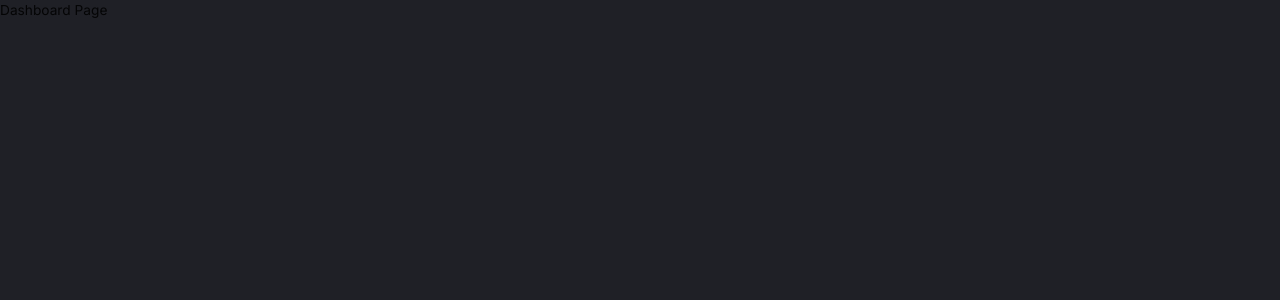
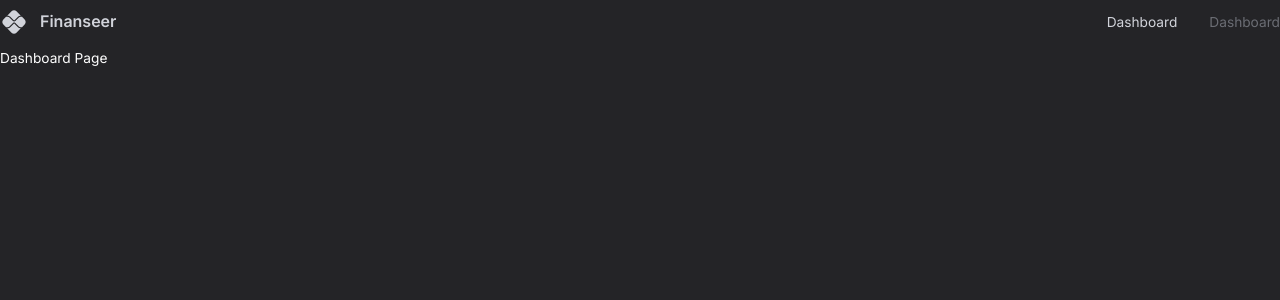
Before and after one commit to danielandersonBC96/Project-React-Vite--Dashboard-Full-Stack-Dev-, a React (Vite) app: page / in a window 1280 px wide. Shown: the top 300 px of the page. Built offline with nearby package versions, Linux system fonts and the light colour scheme.

Commit message:
Dashboard Layout

```diff
--- a/src/App.tsx
+++ b/src/App.tsx
@@ -4,6 +4,7 @@
 import CssBaseline from '@mui/material/CssBaseline';
 import { Box } from "@mui/material"
 import { BrowserRouter, Route , Routes } from 'react-router-dom';
+import Navbar from '@/Pages/navbar'
 
 function App() {
 
@@ -18,6 +19,7 @@
          height={'100%'}
          padding={'1rem 2rem 4rem 2 rem '}
          >
+          <Navbar/>
             <Routes >
                <Route path='/' element={<div> Dashboard Page</div>}/>
                <Route path='/predictions' element={ <div> Prediction Page</div>}/>
--- /dev/null
+++ b/src/Components/FlexBetween..tsx
@@ -0,0 +1,11 @@
+import { Box } from '@mui/material'
+import {styled} from '@mui/system'
+
+const FlexBetween = styled (Box)({
+  display : 'flex',
+  justifyContent :  'space-between',
+  alignItems:  'Center'
+
+})
+
+export default FlexBetween
--- /dev/null
+++ b/src/Pages/navbar/index.tsx
@@ -0,0 +1,74 @@
+import { useState} from  'react';
+import { Link } from 'react-router-dom';
+import { Box, Typography, useTheme} from '@mui/material'
+import FlexBetween from '@/Components/FlexBetween.';
+import PixIcon from "@mui/icons-material/Pix"
+
+type Props= {
+
+}
+
+const Navbar = ( props: Props) => {
+
+     const { palette} = useTheme()
+     const [selected, setSelected] =  useState('Dashboard')
+
+     return <FlexBetween
+              mb={'0.25rem'}
+              p={'0.5rem  0rem '}
+             color={palette.grey['300']}
+             >
+
+                {/* LEFT SIDE */}
+
+                <FlexBetween gap={'0.75rem'}>
+                    <PixIcon
+                    sx={{
+                        fontSize: "28px"
+                    }}
+                    />
+                    <Typography
+                    variant='h4'
+                    fontSize={'16px'}
+                    >
+                         Finanseer
+                    </Typography>
+                </FlexBetween>
+
+                {/* RIGHT SIDE */}
+
+                <FlexBetween
+                gap={'2rem'}
+                >
+                    <Box sx={{ "&:houver":{ color: palette.primary['100']}}}>
+                        <Link
+                        to={'/'}
+                        onClick={() => setSelected("Dashboard")}
+                        style={{
+
+                            color: selected === "Dashboard" ? "inherit" : palette.grey[700],
+                            textDecoration: 'inherit'
+                        }}
+                        >
+                           Dashboard
+                        </Link>
+                    </Box>
+                    <Box sx={{ "&:houver":{ color: palette.primary['100']}}}>
+                        <Link
+                        to={'/predictions'}
+                        onClick={() => setSelected("predictions")}
+                        style={{
+
+                            color: selected === "predictions" ? "inherit" : palette.grey[700],
+                            textDecoration: 'inherit'
+                        }}
+                        >
+                           Dashboard
+                        </Link>
+                    </Box>
+
+                </FlexBetween>
+            </FlexBetween>
+}
+
+export default Navbar ;
--- a/src/index.css
+++ b/src/index.css
@@ -7,7 +7,8 @@
   height: 100%;
   width: 100%;
   font-family: "Inter", sans-serif;
-  background-color: #1f2026;
+  background-color:  #242427;
+  color: #fff;
 }
 
 ::-webkit-scrollbar {
```
